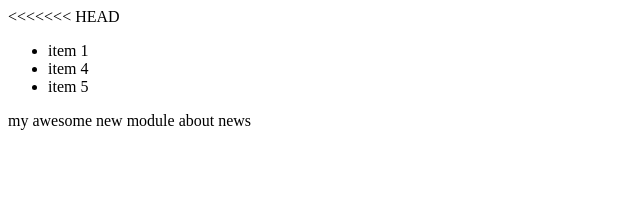
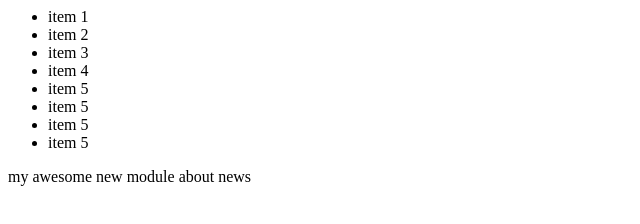
Before and after one commit to damnyip/newGitTest, a plain HTML site: page index2.html in a window 1280 px wide. Shown: the whole page, without its empty margins (0-640 px from the left). Drawn offline with Linux system fonts and the light colour scheme.

Commit message:
add a few things

```diff
--- a/index2.html
+++ b/index2.html
@@ -1,11 +1,14 @@
 <html>
 	<body>
-<<<<<<< HEAD
-
 		<module-one>
 			<ul>
 				<li>item 1</li>
+				<li>item 2</li>
+				<li>item 3</li>
 				<li>item 4</li>
+				<li>item 5</li>
+				<li>item 5</li>
+				<li>item 5</li>
 				<li>item 5</li>
 			</ul>
 		</module-one>
```
